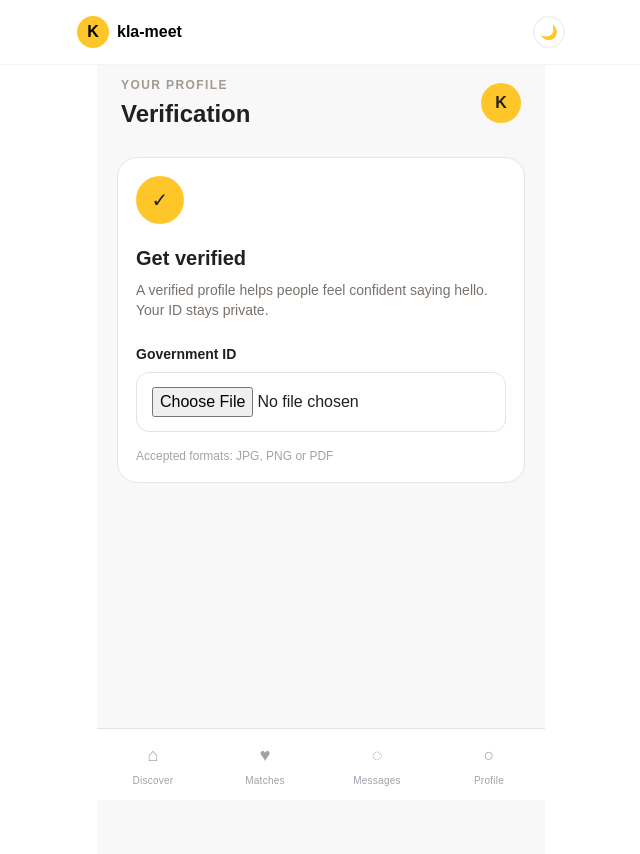
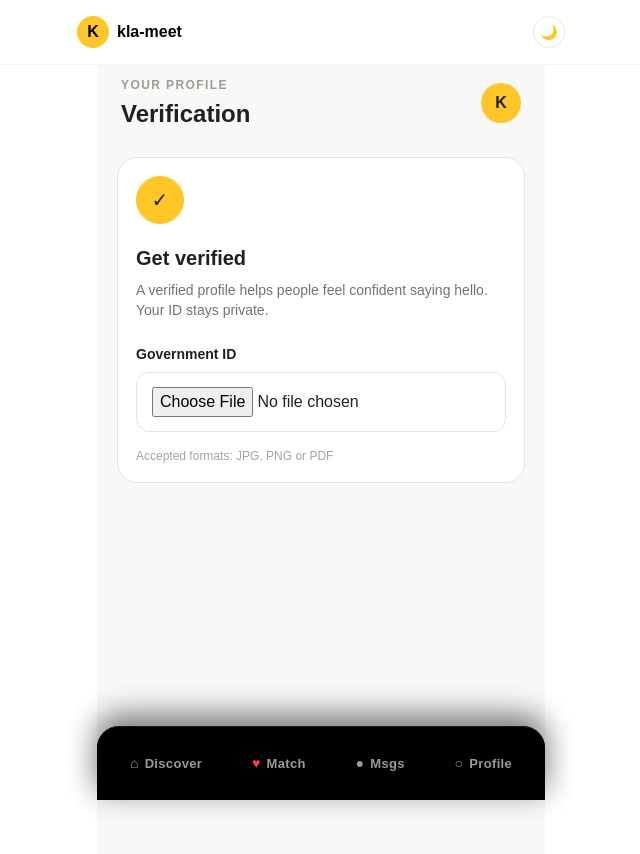
Before and after one commit to hwylhuzail/kla-meet, a Next.js app: page /kyc in a window 1280 px wide. Shown: the top 854 px of the page, without its empty margins (319-959 px from the left). Built offline with nearby package versions, Linux system fonts and the light colour scheme; no server answers.

Commit message:
Update BottomNav.tsx

```diff
--- a/components/BottomNav.tsx
+++ b/components/BottomNav.tsx
@@ -1,32 +1,38 @@
 'use client'
 import Link from 'next/link'
 import { usePathname } from 'next/navigation'
-import { motion } from 'framer-motion'
 
 export default function BottomNav(){
-  const p=usePathname();
+  const p = usePathname();
   const tabs=[
-    {h:'/discover',l:'Discover',i:'⌂'},
-    {h:'/matches',l:'Matches',i:'♥'},
-    {h:'/messages',l:'Messages',i:'◌'},
-    {h:'/profile',l:'Profile',i:'○'}
+    {h:'/discover', l:'Discover', i:'⌂'},
+    {h:'/matches', l:'Match', i:'♥'},
+    {h:'/messages', l:'Msgs', i:'●'},
+    {h:'/profile', l:'Profile', i:'○'},
   ];
+
   return (
-    <nav className="fixed bottom-0 left-1/2 -translate-x-1/2 w-full max-w-md bg-white/95 dark:bg-zinc-950/95 backdrop-blur-xl border-t border-zinc-200 dark:border-zinc-800 grid grid-cols-4 h-[72px] z-50 pb-[env(safe-area-inset-bottom)]">
-      {tabs.map(t=>{
-        const active = p?.startsWith(t.h)
-        return (
-        <Link key={t.l} href={t.h} className={`flex flex-col items-center justify-center ${active? 'text-black dark:text-white font-bold' : 'text-zinc-400'}`}>
-          <motion.span
-            animate={active? { y: [0, -4, 0], scale:[1,1.15,1] } : { y: 0 }}
-            transition={{ duration: 0.4 }}
-            className={active? 'text-[#FFC629] text-[18px]' : 'text-[18px]'}
-          >
-            {t.i}
-          </motion.span>
-          <span className="text-[10px] mt-1 tracking-wide">{t.l}</span>
-        </Link>
-      )})}
+    <nav className="fixed bottom-0 left-1/2 -translate-x-1/2 w-full max-w-md z-50">
+      <div className="bg-black rounded-t-[22px] h-[74px] flex items-center justify-around px-2 shadow-[0_-10px_30px_rgba(0,0,0,0.3)] border-t border-white/10">
+        {tabs.map(t=>{
+          const active = p?.startsWith(t.h);
+          return (
+            <Link
+              key={t.h}
+              href={t.h}
+              className={`flex items-center gap-1.5 px-5 py-2.5 rounded-full transition-all text-[13px] font-bold tracking-wide
+                ${active
+                 ? 'bg-white text-black shadow-md'
+                  : 'text-white/60 hover:text-white/90'}`}
+            >
+              <span className={`${active? 'text-black' : t.h === '/matches'? 'text-red-500' : 'text-white/60'} text-[14px]`}>
+                {t.i}
+              </span>
+              <span>{t.l}</span>
+            </Link>
+          )
+        })}
+      </div>
     </nav>
   )
 }
```
